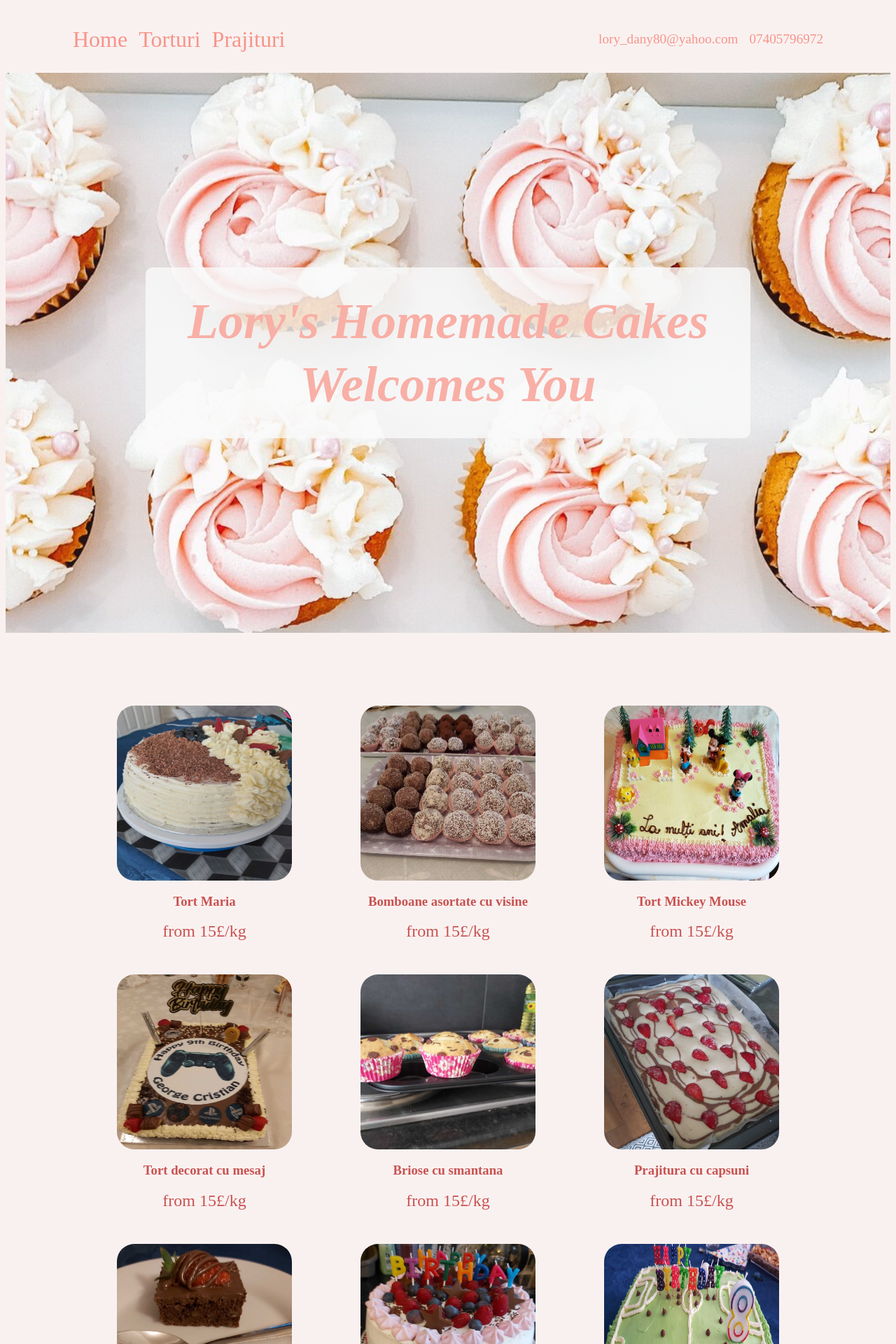
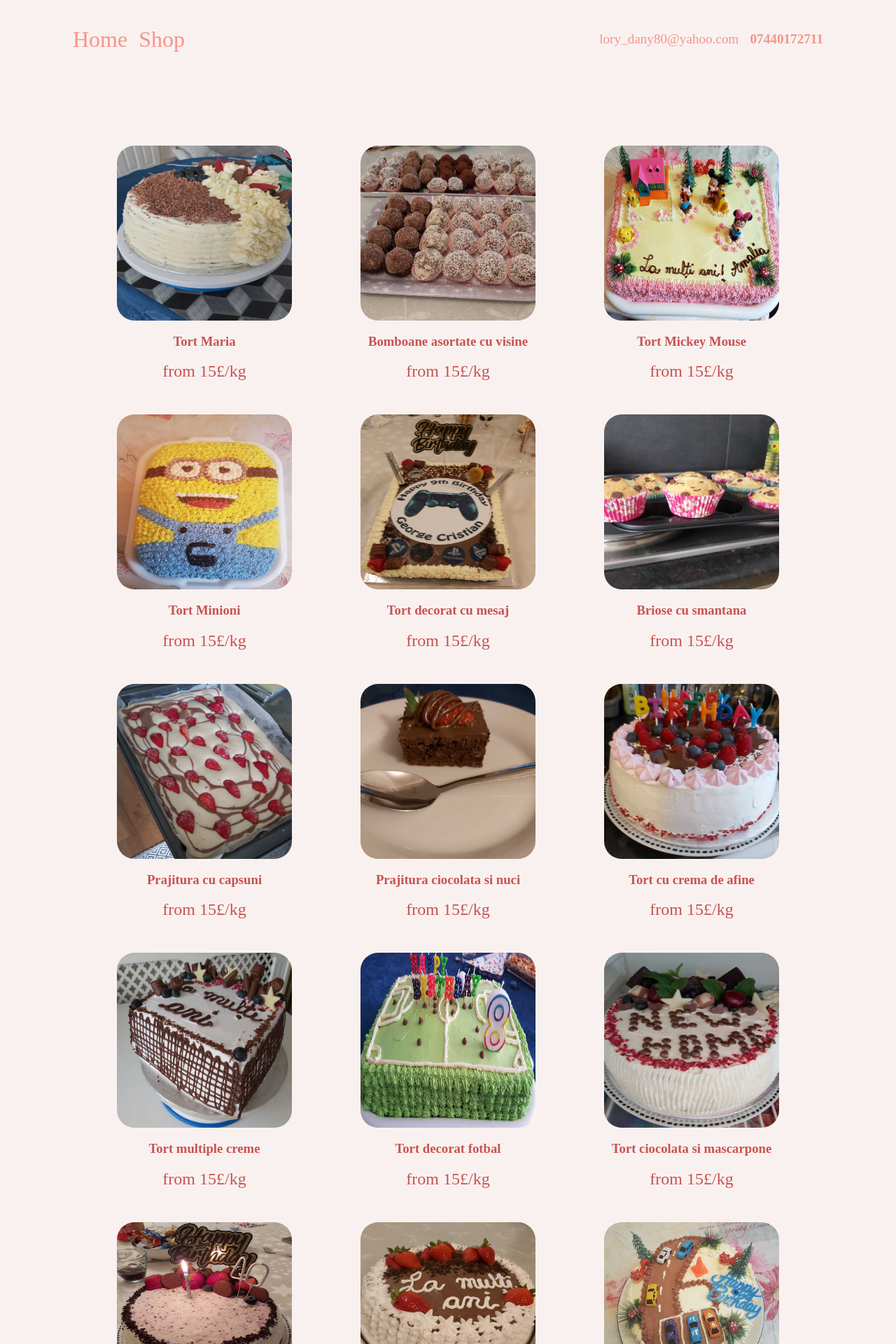
Before and after one commit to valy4/cakes-project, a React (Create React App) app: page /Shop in a window 1280 px wide. Shown: the top 1920 px of the page at 70% size. Built offline with nearby package versions, Linux system fonts and the light colour scheme; a web font is replaced by a local one.

Commit message:
install router

```diff
--- a/src/App.js
+++ b/src/App.js
@@ -5,17 +5,36 @@ import MainContent from './components/MainContent';
 import Footer from "./components/Footer"
 import Home from "./components/Home"
 import GetInTouch from "./components/GetInTouch"
+import {
+  BrowserRouter as Router,
+  Switch,
+  Route,
+  Link
+} from "react-router-dom";
+
+
 
 function App() {
   return (
+    <Router>
       <div className="App">
 
         <Header />
+        <Switch>
+          <Route exact path="/">
             <Home />
             <MainContent />
             <GetInTouch />
+          </Route>
+          <Route exact path="/Shop">
+            <MainContent />
+          </Route>
+
+        </Switch>
         <Footer />
+
       </div>
+    </Router >
   );
 }
 
--- a/src/components/GetInTouch.jsx
+++ b/src/components/GetInTouch.jsx
@@ -17,7 +17,7 @@ function GetInTouch() {
         <Lines>
           <p>Harlow</p>
           <p>lory_dany80@yahoo.com</p>
-          <p><b>07405796972</b></p>
+          <p><b>07440172711</b></p>
         </Lines>
       </Text>
       <div>
--- a/src/components/Header.jsx
+++ b/src/components/Header.jsx
@@ -1,17 +1,24 @@
 import React from "react";
 import styled from "styled-components";
+import { Link } from "react-router-dom";
 
 function Header() {
   return (
     <Nav className="nav-bar">
       <div>
+        <Link to="/" style={{ textDecoration: "none" }}>
           <TagsHome href="#home">Home</TagsHome>
-        <TagsTorturi href="#torturi">Torturi</TagsTorturi>
-        <TagsPraji href="#prajituri">Prajituri</TagsPraji>
+        </Link>
+
+        <Link to="/Shop" style={{ textDecoration: "none" }}>
+          <TagsTorturi>Shop</TagsTorturi>
+        </Link>
       </div>
       <Contact className="contact">
         <Mail>lory_dany80@yahoo.com</Mail>
-        <Tel>07405796972</Tel>
+        <Tel>
+          <b>07440172711</b>
+        </Tel>
       </Contact>
     </Nav>
   );
@@ -23,79 +30,82 @@ const Nav = styled.nav`
   font-size: 2rem;
   align-items: center;
   justify-content: space-between;
- @media only screen and (max-width: 480px){
+  @media only screen and (max-width: 480px) {
     display: flex;
     flex-direction: column;
     justify-content: center;
     align-items: center;
     margin-left: 0rem;
   }
- @media only screen and (max-width: 768px) and (min-width: 481px){
+  @media only screen and (max-width: 768px) and (min-width: 481px) {
     display: flex;
     flex-direction: column;
     justify-content: center;
     align-items: center;
     margin-left: 0rem;
-
   }
-
 `;
 const TagsHome = styled.a`
   color: #f79489;
-  margin-right:1rem;
-  margin-left:6rem;
+  margin-right: 1rem;
+  margin-left: 6rem;
   cursor: pointer;
   text-decoration: none;
-   &:hover {color:#C85250}
-   @media only screen and (max-width: 480px){
+  &:hover {
+    color: #c85250;
+  }
+  @media only screen and (max-width: 480px) {
     margin-left: 0rem;
   }
-@media only screen and (max-width: 768px) and (min-width: 481px){
+  @media only screen and (max-width: 768px) and (min-width: 481px) {
     margin-left: 0rem;
   }
 `;
 const TagsTorturi = styled.a`
   color: #f79489;
-  margin-right:1rem;
+  margin-right: 1rem;
   cursor: pointer;
   text-decoration: none;
-   &:hover {color:#C85250}
+  &:hover {
+    color: #c85250;
+  }
 `;
 const TagsPraji = styled.a`
   color: #f79489;
   cursor: pointer;
   text-decoration: none;
-   &:hover {color:#C85250}
+  &:hover {
+    color: #c85250;
+  }
 `;
 const Contact = styled.div`
   display: flex;
-
 `;
 const Mail = styled.p`
   color: #f79489;
   font-size: 1.2rem;
   text-decoration: none;
   margin-right: 1rem;
-   @media only screen and (max-width: 480px){
+  @media only screen and (max-width: 480px) {
     text-align: center;
   }
-   @media only screen and (max-width: 768px) and (min-width: 481px){
+  @media only screen and (max-width: 768px) and (min-width: 481px) {
     text-align: center;
     font-size: 1.5rem;
   }
-`
+`;
 const Tel = styled.p`
   color: #f79489;
   font-size: 1.2rem;
   text-decoration: none;
   margin-right: 6rem;
-   @media only screen and (max-width: 480px){
+  @media only screen and (max-width: 480px) {
     margin-right: 0rem;
     text-align: center;
   }
-   @media only screen and (max-width: 768px) and (min-width: 481px){
+  @media only screen and (max-width: 768px) and (min-width: 481px) {
     margin-right: 0rem;
     text-align: center;
     font-size: 1.5rem;
   }
-`
+`;
--- a/src/components/MainContent.jsx
+++ b/src/components/MainContent.jsx
@@ -13,6 +13,9 @@ import tortCioco from "../assets/images/tort-cu-crema-de-ciocolata.jpg";
 import tortMascarpone from "../assets/images/tort-cu-crema-de-ciocolata-si-mascarpone.jpg";
 import tortFructe from "../assets/images/tort-cu-fructe-si-ciocolata.jpg";
 import tortCars from "../assets/images/tort-happy-birthday-cars-deco.jpg";
+import tortMultiCream from "../assets/images/tort cu crema asortat.jpg";
+import tortMultiCreams from "../assets/images/tort cu creme asortate.jpg";
+import tortMinioni from "../assets/images/tort-minions-deco.jpg"
 
 function MainContent() {
   return (
@@ -23,10 +26,27 @@ function MainContent() {
         image={bomboane}
         price="from 15£/kg"
       />
-      <CakeCard name="Tort Mickey Mouse" image={mickeyMouse} price="from 15£/kg" />
-      <CakeCard name="Tort decorat cu mesaj" image={tortName} price="from 15£/kg" />
+      <CakeCard
+        name="Tort Mickey Mouse"
+        image={mickeyMouse}
+        price="from 15£/kg"
+      />
+      <CakeCard
+        name="Tort Minioni"
+        image={tortMinioni}
+        price="from 15£/kg"
+      />
+      <CakeCard
+        name="Tort decorat cu mesaj"
+        image={tortName}
+        price="from 15£/kg"
+      />
       <CakeCard name="Briose cu smantana" image={muffin} price="from 15£/kg" />
-      <CakeCard name="Prajitura cu capsuni" image={prajiCapsuni} price="from 15£/kg" />
+      <CakeCard
+        name="Prajitura cu capsuni"
+        image={prajiCapsuni}
+        price="from 15£/kg"
+      />
       <CakeCard
         name="Prajitura ciocolata si nuci"
         image={prajiCiocoNuci}
@@ -37,7 +57,17 @@ function MainContent() {
         image={tortCremaAfine}
         price="from 15£/kg"
       />
-      <CakeCard name="Tort decorat fotbal" image={tortDeco} price="from 15£/kg" />
+
+      <CakeCard
+        name="Tort multiple creme"
+        image={tortMultiCreams}
+        price="from 15£/kg"
+      />
+      <CakeCard
+        name="Tort decorat fotbal"
+        image={tortDeco}
+        price="from 15£/kg"
+      />
       <CakeCard
         name="Tort ciocolata si mascarpone"
         image={tortMascarpone}
@@ -53,7 +83,18 @@ function MainContent() {
         image={tortFructe}
         price="from 15£/kg"
       />
-      <CakeCard name="Tort decorat cu masini" image={tortCars} price="from 15£/kg" />
+      <CakeCard
+        name="Tort decorat cu masini"
+        image={tortCars}
+        price="from 15£/kg"
+      />
+      <CakeCard
+        name="Tort cu diferite creme"
+        image={tortMultiCream}
+        price="from 15£/kg"
+      />
+
+
     </div>
   );
 }
```
Also changed, not shown: src/assets/images/tort cu crema asortat.jpg (added), src/assets/images/tort cu creme asortate.jpg (added). Lines whose indentation alone changed are shown as unchanged.
